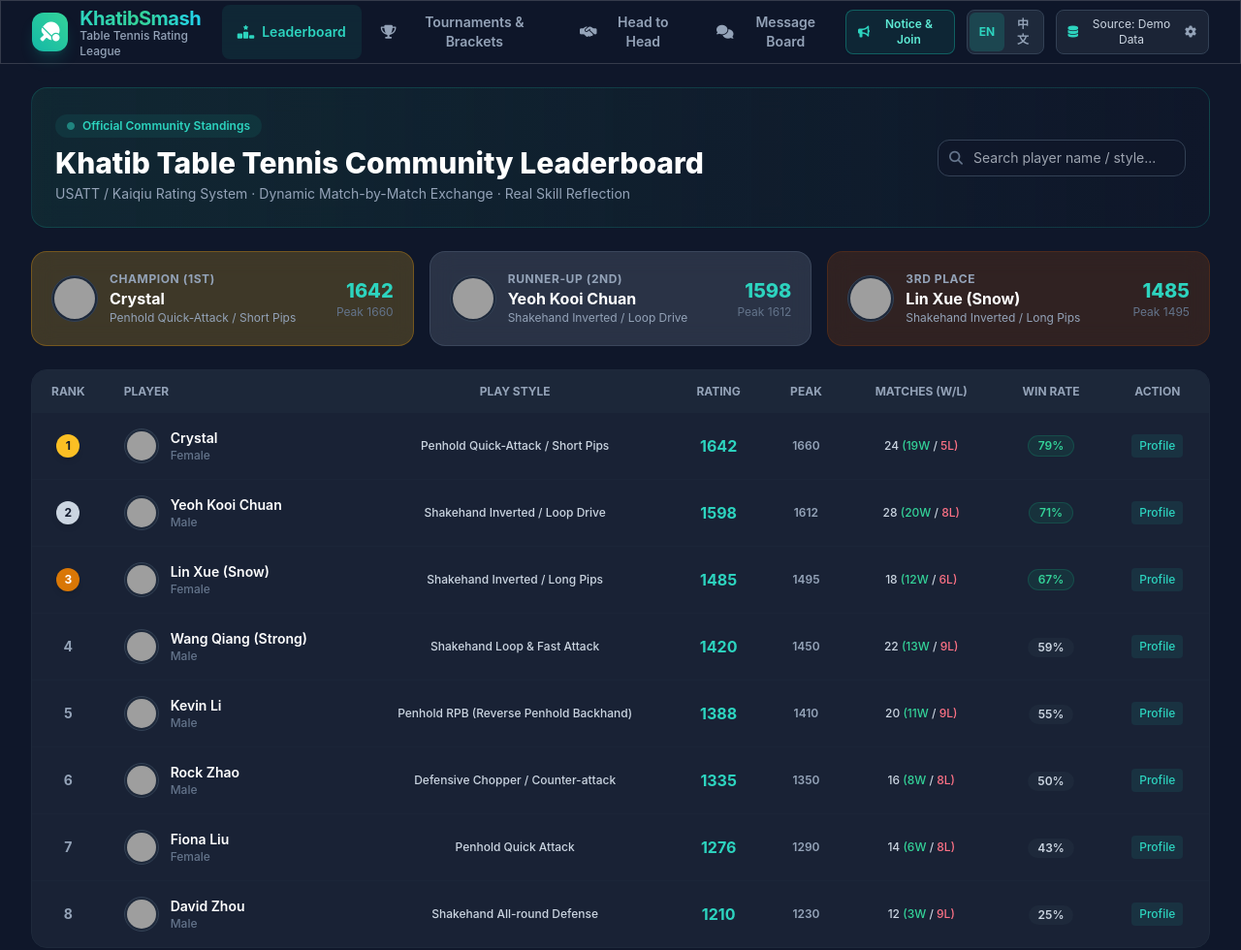
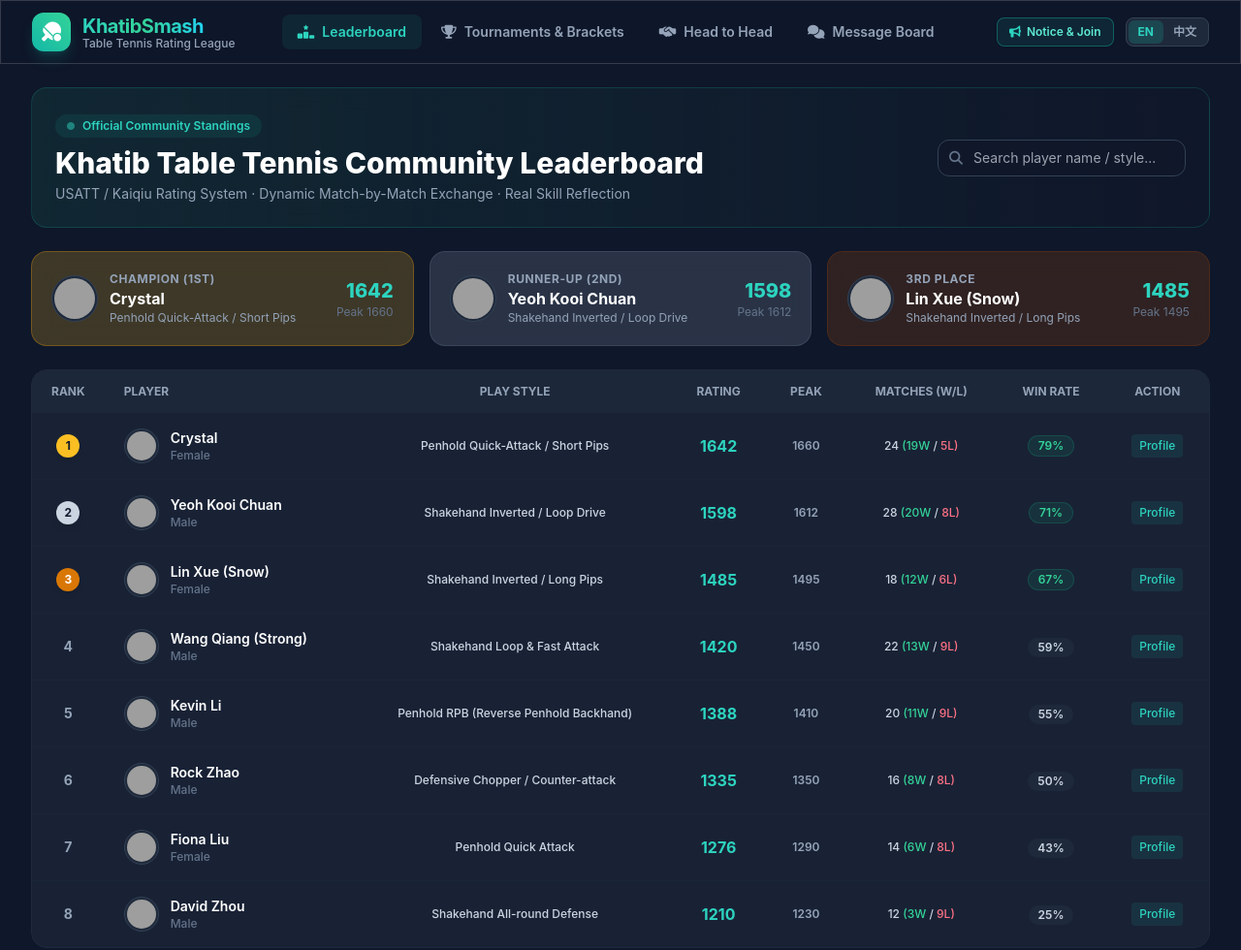
Before and after one commit to ShawnWon/KhatibSmash, a plain HTML site: page index.html in a window 1280 px wide. Shown: the top 980 px of the page at 97% size. Drawn offline with nearby package versions, Linux system fonts and the light colour scheme; grey boxes are pictures that could not be loaded.

Commit message:
Remove frontend database setting button from navigation bar

```diff
--- a/index.html
+++ b/index.html
@@ -71,7 +71,7 @@
           </button>
         </nav>
 
-        <!-- Right Action Button: Notice, Supabase Settings & Language Toggle -->
+        <!-- Right Action Button: Notice & Language Toggle -->
         <div class="flex items-center space-x-2 sm:space-x-3">
           <!-- Notice / Join Us Button -->
           <button onclick="app.openNoticeModal()" class="px-2.5 sm:px-3 py-1.5 rounded-lg border border-teal-500/40 bg-teal-500/10 hover:bg-teal-500/20 text-xs text-teal-300 font-semibold flex items-center gap-1.5 transition shadow-sm">
@@ -84,13 +84,6 @@
             <button onclick="app.setLanguage('en')" id="lang-btn-en" class="px-2.5 py-1 rounded-md transition-all text-teal-400 bg-teal-500/20 font-bold">EN</button>
             <button onclick="app.setLanguage('cn')" id="lang-btn-cn" class="px-2.5 py-1 rounded-md transition-all text-slate-400 hover:text-white">中文</button>
           </div>
-
-          <!-- Supabase Config Button -->
-          <button onclick="app.openSettingsModal()" class="px-3 py-1.5 rounded-lg border border-slate-700 bg-slate-800/80 hover:bg-slate-700 text-xs text-slate-300 flex items-center gap-1.5 transition">
-            <i class="fa-solid fa-database text-teal-400"></i>
-            <span id="backend-status-badge" class="hidden sm:inline">Source: Demo Data</span>
-            <i class="fa-solid fa-gear text-slate-400"></i>
-          </button>
         </div>
       </div>
     </div>
@@ -318,7 +311,7 @@
             <div class="pt-2 border-t border-slate-800/80 space-y-1.5 text-xs">
               <div class="flex items-center justify-between text-slate-300">
                 <span class="text-slate-500" data-i18n="noticeContactPerson">Contact Person:</span>
-                <span class="font-semibold text-white">Shawn / Coach Zhang</span>
+                <span class="font-semibold text-white">Sean / Coach Zhang</span>
               </div>
               <div class="flex items-center justify-between text-slate-300">
                 <span class="text-slate-500" data-i18n="noticePhone">Phone / Mobile:</span>
```
